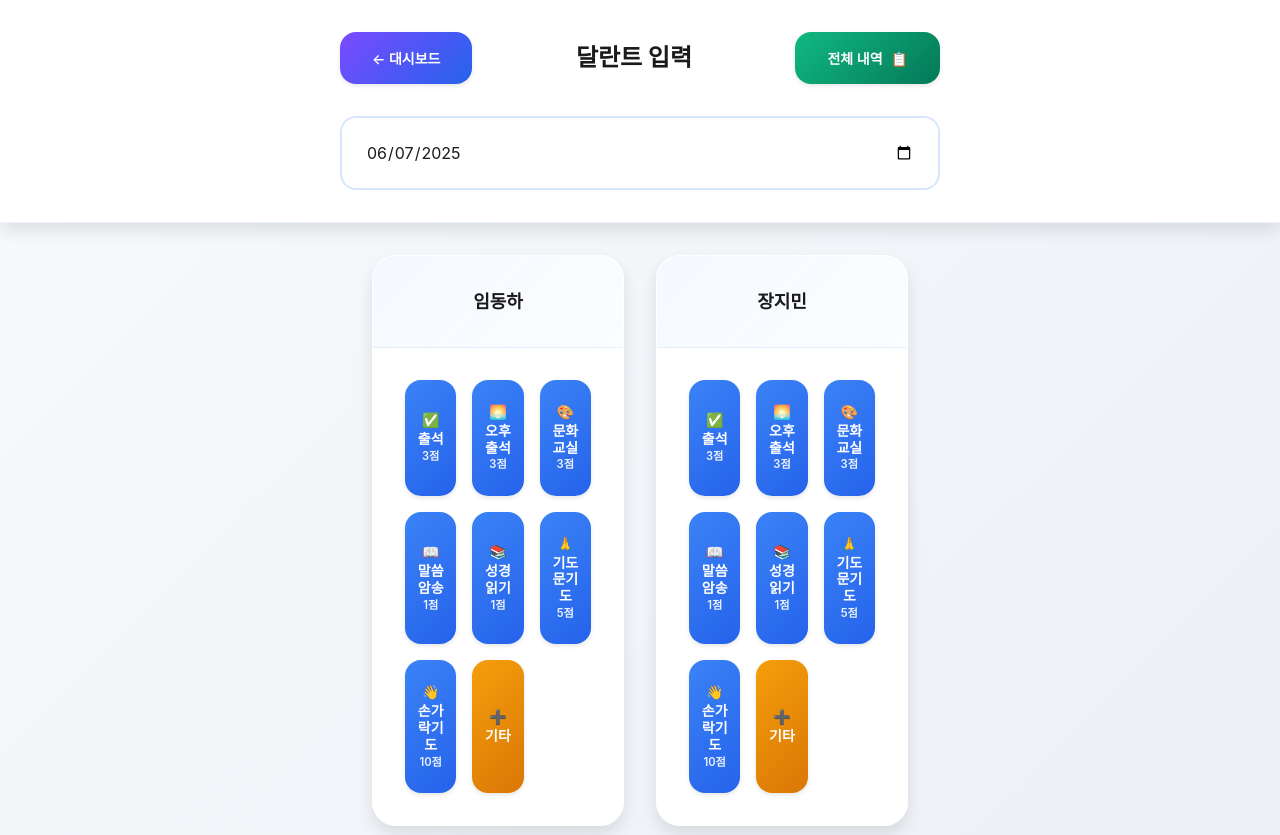
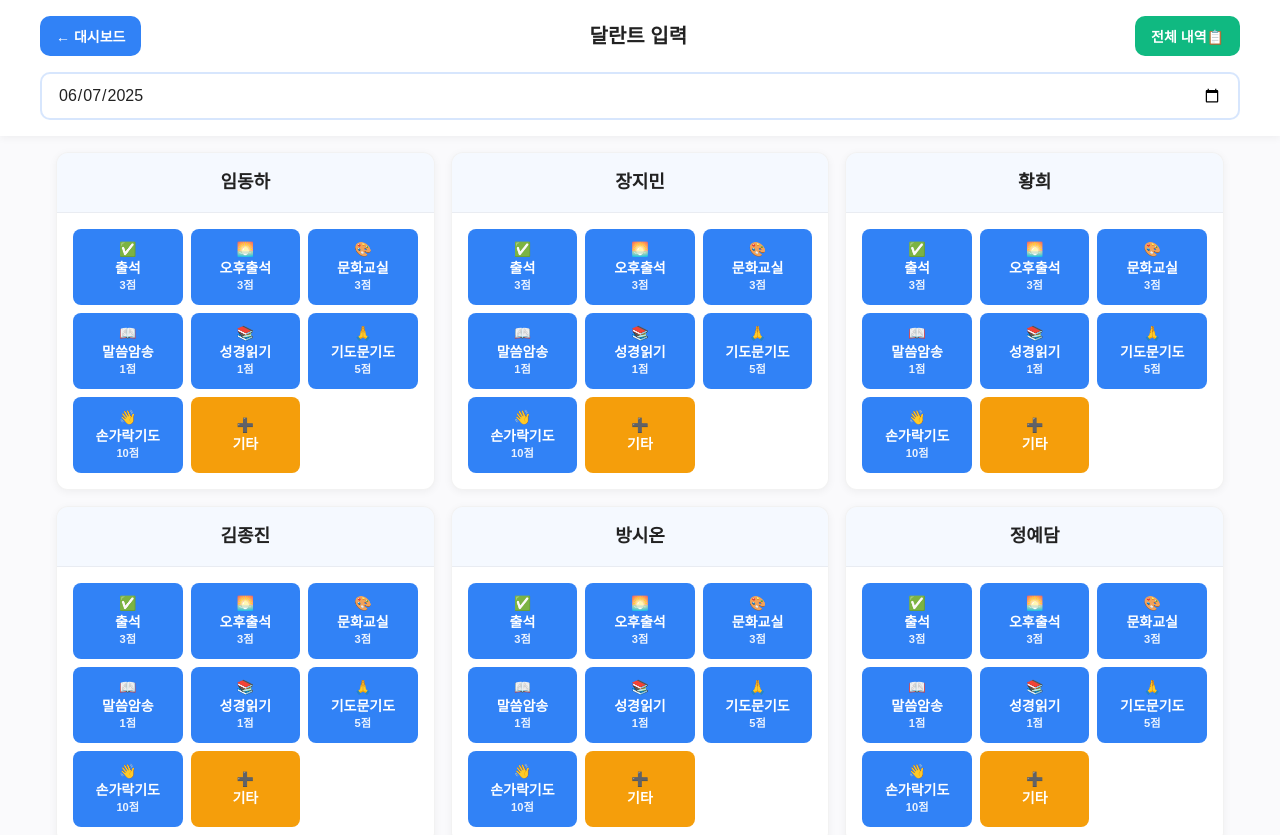
Before and after one commit to leejpp/torch5-web, a React (Create React App) app in the folder togy-web/: page /#/talant/input in a window 1280 px wide. Shown: the top 835 px of the page. Built offline with nearby package versions, Linux system fonts and the light colour scheme.

Commit message:
디자인 통일: Input 페이지를 History 페이지와 동일한 토스 스타일로 변경

```diff
--- a/togy-web/src/pages/talant/Input.js
+++ b/togy-web/src/pages/talant/Input.js
@@ -17,8 +17,6 @@ const fadeInUp = keyframes`
   }
 `;
 
-
-
 const spin = keyframes`
   to { transform: rotate(360deg); }
 `;
@@ -26,36 +24,22 @@ const spin = keyframes`
 // 모바일 최적화된 스타일 컴포넌트
 const Container = styled.div`
   min-height: 100vh;
-  background: linear-gradient(135deg, #f8fafc 0%, #e2e8f0 100%);
-  position: relative;
-
-  &::before {
-    content: '';
-    position: absolute;
-    top: 0;
-    left: 0;
-    right: 0;
-    bottom: 0;
-    background:
-      radial-gradient(circle at 20% 20%, rgba(59, 130, 246, 0.05) 0%, transparent 50%),
-      radial-gradient(circle at 80% 80%, rgba(59, 130, 246, 0.05) 0%, transparent 50%);
-    z-index: -1;
-  }
+  background: #FAFAFC;
+  font-family: 'Pretendard', 'Noto Sans KR', 'Apple SD Gothic Neo', Arial, sans-serif;
+  color: #222;
 `;
 
 const Header = styled.div`
   position: sticky;
   top: 0;
-  background: rgba(255, 255, 255, 0.95);
-  backdrop-filter: blur(20px);
-  padding: ${theme.spacing.lg};
-  box-shadow: ${theme.shadows.lg};
+  background: white;
+  padding: 16px;
+  box-shadow: 0 2px 8px rgba(0, 0, 0, 0.05);
   z-index: 100;
-  border-bottom: 1px solid rgba(59, 130, 246, 0.1);
 `;
 
 const HeaderContent = styled.div`
-  max-width: 600px;
+  max-width: 1200px;
   margin: 0 auto;
 `;
 
@@ -63,87 +47,56 @@ const HeaderTop = styled.div`
   display: flex;
   justify-content: space-between;
   align-items: center;
-  margin-bottom: ${theme.spacing.lg};
-  gap: ${theme.spacing.sm};
+  margin-bottom: 16px;
 `;
 
 const BackButton = styled.button`
-  background: linear-gradient(135deg, ${theme.colors.primary} 0%, #2563EB 100%);
+  background: #3182F6;
   color: white;
   border: none;
-  padding: ${theme.spacing.sm} ${theme.spacing.lg};
-  border-radius: ${theme.borderRadius.lg};
+  padding: 10px 16px;
+  border-radius: 10px;
+  font-size: 14px;
+  font-weight: 600;
   cursor: pointer;
-  font-size: ${theme.typography.fontSize.sm};
-  font-weight: ${theme.typography.fontWeight.semibold};
-  transition: ${theme.transitions.default};
-  display: flex;
-  align-items: center;
-  gap: ${theme.spacing.xs};
-  box-shadow: ${theme.shadows.sm};
-  flex-shrink: 0;
-
+  transition: all 0.2s ease;
   &:hover {
-    transform: translateY(-2px);
-    box-shadow: ${theme.shadows.md};
-  }
-
-  @media (max-width: 480px) {
-    padding: ${theme.spacing.xs} ${theme.spacing.md};
-    font-size: ${theme.typography.fontSize.xs};
+    background: #2B6CB0;
   }
 `;
 
 const HeaderTitle = styled.h1`
-  color: ${theme.colors.neutral[1]};
-  font-size: ${theme.typography.fontSize['2xl']};
-  font-weight: ${theme.typography.fontWeight.bold};
-  font-family: ${theme.typography.fontFamily};
+  font-size: 20px;
+  font-weight: 700;
   margin: 0;
-
-  @media (max-width: 480px) {
-    font-size: ${theme.typography.fontSize.xl};
-  }
 `;
 
 const HistoryButton = styled.button`
-  background: linear-gradient(135deg, #10B981 0%, #047857 100%);
+  background: #10B981;
   color: white;
   border: none;
-  padding: ${theme.spacing.sm} ${theme.spacing.lg};
-  border-radius: ${theme.borderRadius.lg};
+  padding: 10px 16px;
+  border-radius: 10px;
+  font-size: 14px;
+  font-weight: 600;
   cursor: pointer;
-  font-size: ${theme.typography.fontSize.sm};
-  font-weight: ${theme.typography.fontWeight.semibold};
-  display: flex;
-  align-items: center;
-  gap: ${theme.spacing.xs};
-  transition: ${theme.transitions.default};
-  box-shadow: ${theme.shadows.sm};
-  flex-shrink: 0;
-
+  transition: all 0.2s ease;
   &:hover {
-    transform: translateY(-2px);
-    box-shadow: ${theme.shadows.md};
-  }
-
-  @media (max-width: 480px) {
-    padding: ${theme.spacing.xs} ${theme.spacing.md};
-    font-size: ${theme.typography.fontSize.xs};
+    background: #059669;
   }
 `;
 
 const DateSelect = styled.input`
-  padding: ${theme.spacing.md};
+  padding: 12px 16px;
   border: 2px solid rgba(59, 130, 246, 0.2);
-  border-radius: ${theme.borderRadius.lg};
-  font-size: ${theme.typography.fontSize.base};
+  border-radius: 10px;
+  font-size: 16px;
   width: 100%;
-  font-family: ${theme.typography.fontFamily};
+  font-family: 'Pretendard', 'Noto Sans KR', 'Apple SD Gothic Neo', Arial, sans-serif;
   outline: none;
-  transition: ${theme.transitions.default};
+  transition: all 0.2s ease;
   background: white;
-  color: ${theme.colors.neutral[1]};
+  color: #222;
 
   &:focus {
     border-color: #3B82F6;
@@ -151,120 +104,107 @@ const DateSelect = styled.input`
   }
 
   @media (max-width: 480px) {
-    padding: ${theme.spacing.sm};
-    font-size: ${theme.typography.fontSize.sm};
+    padding: 10px 12px;
+    font-size: 14px;
   }
 `;
 
 const LogDisplay = styled.div`
-  background: linear-gradient(135deg, rgba(59, 130, 246, 0.1) 0%, rgba(59, 130, 246, 0.05) 100%);
-  border-radius: ${theme.borderRadius.lg};
-  padding: ${theme.spacing.md};
-  font-size: ${theme.typography.fontSize.base};
+  background: rgba(59, 130, 246, 0.1);
+  border-radius: 10px;
+  padding: 12px 16px;
+  font-size: 14px;
   color: #3B82F6;
   border: 1px solid rgba(59, 130, 246, 0.2);
-  margin-top: ${theme.spacing.md};
+  margin-top: 12px;
   transition: all 0.3s ease;
   animation: ${fadeInUp} 0.5s ease-out;
-
-  @media (max-width: 480px) {
-    font-size: ${theme.typography.fontSize.sm};
-    padding: ${theme.spacing.sm};
-  }
+  font-family: 'Pretendard', 'Noto Sans KR', 'Apple SD Gothic Neo', Arial, sans-serif;
 `;
 
 const ErrorMessage = styled.div`
-  background: linear-gradient(135deg, rgba(239, 68, 68, 0.1) 0%, rgba(239, 68, 68, 0.05) 100%);
-  border-radius: ${theme.borderRadius.lg};
-  padding: ${theme.spacing.md};
-  font-size: ${theme.typography.fontSize.base};
+  background: rgba(239, 68, 68, 0.1);
+  border-radius: 10px;
+  padding: 12px 16px;
+  font-size: 14px;
   color: #EF4444;
   border: 1px solid rgba(239, 68, 68, 0.2);
-  margin-top: ${theme.spacing.md};
+  margin-top: 12px;
   animation: ${fadeInUp} 0.5s ease-out;
-
-  @media (max-width: 480px) {
-    font-size: ${theme.typography.fontSize.sm};
-    padding: ${theme.spacing.sm};
-  }
+  font-family: 'Pretendard', 'Noto Sans KR', 'Apple SD Gothic Neo', Arial, sans-serif;
 `;
 
 const PersonGrid = styled.div`
-  max-width: 600px;
+  max-width: 1200px;
   margin: 0 auto;
-  padding: ${theme.spacing.lg};
+  padding: 16px;
   display: grid;
-  grid-template-columns: 1fr;
-  gap: ${theme.spacing.lg};
-
-  @media (min-width: 640px) {
-    grid-template-columns: repeat(2, 1fr);
-  }
+  grid-template-columns: repeat(auto-fit, minmax(320px, 1fr));
+  gap: 16px;
 
   @media (max-width: 480px) {
-    padding: ${theme.spacing.md};
-    gap: ${theme.spacing.md};
+    padding: 12px;
+    gap: 12px;
+    grid-template-columns: 1fr;
   }
 `;
 
 const PersonCard = styled.div`
-  background: rgba(255, 255, 255, 0.95);
-  backdrop-filter: blur(20px);
-  border-radius: ${theme.borderRadius.xl};
-  box-shadow: ${theme.shadows.lg};
+  background: white;
+  border-radius: 12px;
+  box-shadow: 0 2px 8px rgba(0, 0, 0, 0.05);
   overflow: hidden;
-  transition: ${theme.transitions.default};
-  border: 1px solid rgba(255, 255, 255, 0.2);
+  transition: all 0.2s ease;
+  border: 1px solid rgba(0, 0, 0, 0.05);
   animation: ${fadeInUp} 0.8s ease-out ${props => props.delay}s both;
 
   &:hover {
-    transform: translateY(-3px);
-    box-shadow: ${theme.shadows.xl};
+    transform: translateY(-2px);
+    box-shadow: 0 4px 16px rgba(0, 0, 0, 0.1);
   }
 `;
 
 const PersonName = styled.div`
-  font-weight: ${theme.typography.fontWeight.bold};
-  padding: ${theme.spacing.lg};
-  font-size: ${theme.typography.fontSize.lg};
-  background: linear-gradient(135deg, rgba(59, 130, 246, 0.05) 0%, rgba(59, 130, 246, 0.02) 100%);
-  color: ${theme.colors.neutral[1]};
+  font-weight: 700;
+  padding: 16px;
+  font-size: 18px;
+  background: rgba(59, 130, 246, 0.05);
+  color: #222;
   text-align: center;
-  border-bottom: 1px solid rgba(59, 130, 246, 0.1);
+  border-bottom: 1px solid rgba(0, 0, 0, 0.05);
+  font-family: 'Pretendard', 'Noto Sans KR', 'Apple SD Gothic Neo', Arial, sans-serif;
 
   @media (max-width: 480px) {
-    padding: ${theme.spacing.md};
-    font-size: ${theme.typography.fontSize.base};
+    padding: 12px;
+    font-size: 16px;
   }
 `;
 
 const ButtonsGrid = styled.div`
   display: grid;
   grid-template-columns: repeat(3, 1fr);
-  gap: ${theme.spacing.sm};
-  padding: ${theme.spacing.lg};
+  gap: 8px;
+  padding: 16px;
 
   @media (max-width: 480px) {
-    grid-template-columns: repeat(3, 1fr);
-    gap: ${theme.spacing.xs};
-    padding: ${theme.spacing.md};
+    gap: 6px;
+    padding: 12px;
   }
 `;
 
 const TalantButton = styled.button`
   position: relative;
-  padding: ${theme.spacing.md} ${theme.spacing.xs};
+  padding: 12px 8px;
   border: none;
-  border-radius: ${theme.borderRadius.lg};
-  background: linear-gradient(135deg, #3B82F6 0%, #2563EB 100%);
+  border-radius: 8px;
+  background: #3182F6;
   color: white;
   cursor: pointer;
-  font-size: ${theme.typography.fontSize.sm};
-  font-family: ${theme.typography.fontFamily};
-  min-height: 78px;
-  font-weight: ${theme.typography.fontWeight.semibold};
-  transition: ${theme.transitions.default};
-  box-shadow: ${theme.shadows.sm};
+  font-size: 14px;
+  font-family: 'Pretendard', 'Noto Sans KR', 'Apple SD Gothic Neo', Arial, sans-serif;
+  min-height: 76px;
+  font-weight: 600;
+  transition: all 0.2s ease;
   display: flex;
   flex-direction: column;
   align-items: center;
@@ -274,9 +214,8 @@ const TalantButton = styled.button`
   line-height: 1.2;
 
   &:hover:not(:disabled) {
-    background: linear-gradient(135deg, #2563EB 0%, #1D4ED8 100%);
+    background: #2B6CB0;
     transform: translateY(-2px);
-    box-shadow: ${theme.shadows.md};
   }
 
   &:disabled {
@@ -286,19 +225,19 @@ const TalantButton = styled.button`
   }
 
   &.etc {
-    background: linear-gradient(135deg, #F59E0B 0%, #D97706 100%);
+    background: #F59E0B;
 
     &:hover:not(:disabled) {
-      background: linear-gradient(135deg, #D97706 0%, #B45309 100%);
+      background: #D97706;
     }
   }
 
-      @media (max-width: 480px) {
-      font-size: ${theme.typography.fontSize.xs};
-      min-height: 68px;
-      padding: ${theme.spacing.sm} 2px;
-      gap: 1px;
-    }
+  @media (max-width: 480px) {
+    font-size: 12px;
+    min-height: 68px;
+    padding: 10px 4px;
+    gap: 1px;
+  }
 `;
 
 const LoadingSpinner = styled.div`
@@ -309,7 +248,7 @@ const LoadingSpinner = styled.div`
   border-radius: 50%;
   border-top-color: white;
   animation: ${spin} 1s ease-in-out infinite;
-  margin-right: ${theme.spacing.xs};
+  margin-right: 4px;
 
   @media (max-width: 480px) {
     width: 12px;
@@ -330,37 +269,39 @@ const ModalBackdrop = styled.div`
   z-index: 1000;
   align-items: center;
   justify-content: center;
-  padding: ${theme.spacing.lg};
+  padding: 16px;
 `;
 
 const Modal = styled.div`
   background: white;
-  border-radius: ${theme.borderRadius.xl};
-  padding: ${theme.spacing['2xl']};
-  box-shadow: ${theme.shadows.xl};
+  border-radius: 12px;
+  padding: 24px;
+  box-shadow: 0 4px 16px rgba(0, 0, 0, 0.1);
   width: 100%;
   max-width: 400px;
   animation: ${fadeInUp} 0.3s ease-out;
 `;
 
 const ModalTitle = styled.div`
-  color: ${theme.colors.neutral[1]};
-  font-size: ${theme.typography.fontSize.xl};
-  font-weight: ${theme.typography.fontWeight.bold};
-  margin-bottom: ${theme.spacing.xl};
+  color: #222;
+  font-size: 20px;
+  font-weight: 700;
+  margin-bottom: 20px;
   text-align: center;
+  font-family: 'Pretendard', 'Noto Sans KR', 'Apple SD Gothic Neo', Arial, sans-serif;
 `;
 
 const ModalInput = styled.input`
   width: 100%;
-  padding: ${theme.spacing.md};
+  padding: 12px 16px;
   border: 2px solid rgba(59, 130, 246, 0.2);
-  border-radius: ${theme.borderRadius.lg};
-  font-size: ${theme.typography.fontSize.base};
-  font-family: ${theme.typography.fontFamily};
+  border-radius: 8px;
+  font-size: 16px;
+  font-family: 'Pretendard', 'Noto Sans KR', 'Apple SD Gothic Neo', Arial, sans-serif;
   outline: none;
-  transition: ${theme.transitions.default};
-  margin-bottom: ${theme.spacing.lg};
+  transition: all 0.2s ease;
+  margin-bottom: 16px;
+  box-sizing: border-box;
 
   &:focus {
     border-color: #3B82F6;
@@ -368,46 +309,41 @@ const ModalInput = styled.input`
   }
 
   &::placeholder {
-    color: ${theme.colors.neutral[3]};
+    color: #A0AEC0;
   }
 `;
 
 const ModalButtons = styled.div`
   display: flex;
-  gap: ${theme.spacing.md};
+  gap: 12px;
 `;
 
 const ModalButton = styled.button`
   flex: 1;
-  padding: ${theme.spacing.md};
+  padding: 12px;
   border: none;
-  border-radius: ${theme.borderRadius.lg};
+  border-radius: 8px;
   cursor: pointer;
-  font-size: ${theme.typography.fontSize.base};
-  font-weight: ${theme.typography.fontWeight.semibold};
-  transition: ${theme.transitions.default};
+  font-size: 16px;
+  font-weight: 600;
+  transition: all 0.2s ease;
+  font-family: 'Pretendard', 'Noto Sans KR', 'Apple SD Gothic Neo', Arial, sans-serif;
 
   &.cancel {
-    background: ${theme.colors.neutral[2]};
-    color: ${theme.colors.neutral[3]};
+    background: #E5E7EB;
+    color: #6B7280;
 
     &:hover {
-      background: #E5E7EB;
+      background: #D1D5DB;
     }
   }
 
   &.confirm {
-    background: linear-gradient(135deg, #3B82F6 0%, #2563EB 100%);
+    background: #3182F6;
     color: white;
 
-    &:hover:not(:disabled) {
-      background: linear-gradient(135deg, #2563EB 0%, #1D4ED8 100%);
-      transform: translateY(-1px);
-    }
-
-    &:disabled {
-      opacity: 0.7;
-      cursor: not-allowed;
+    &:hover {
+      background: #2B6CB0;
     }
   }
 `;
```
